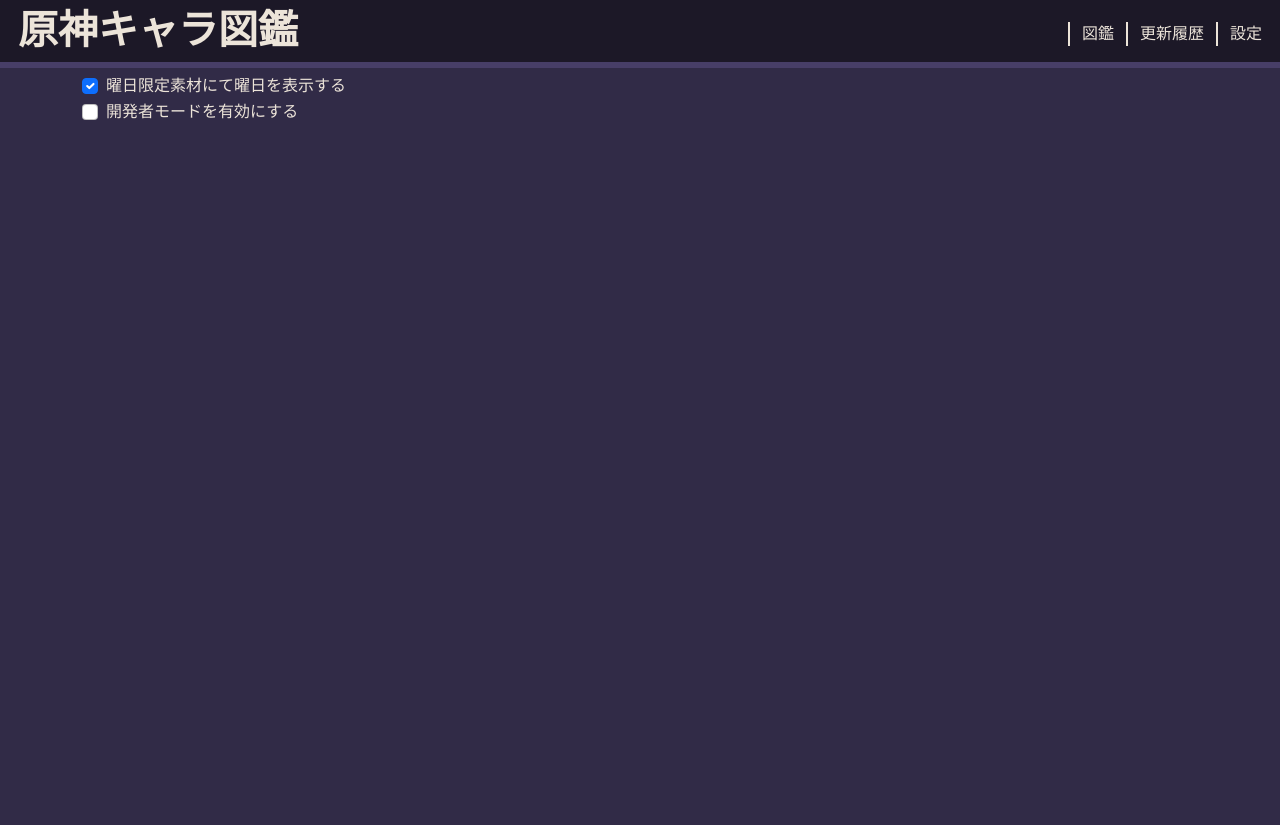
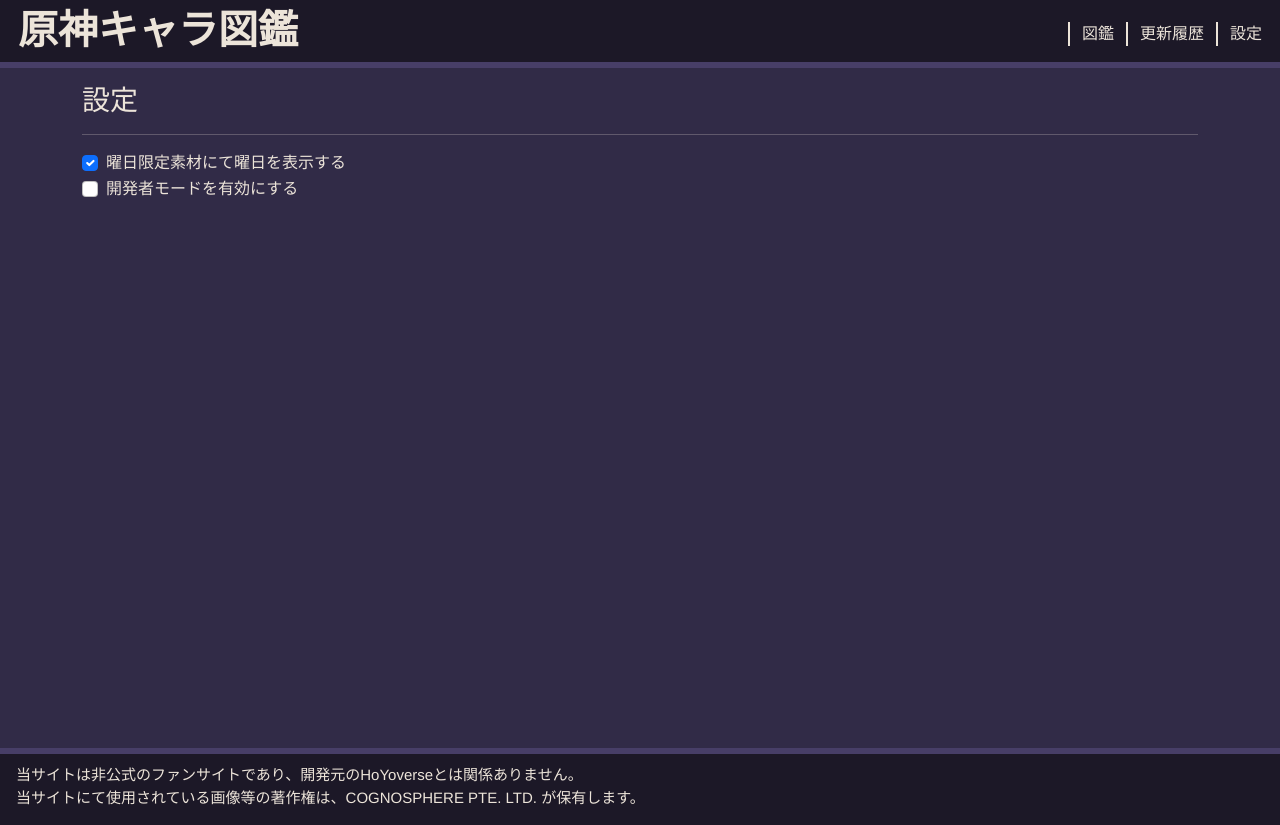
Before and after one commit to sqchaofan/gidict-dev, a Vue app: page / in a window 1280 px wide. Both pictures are taken after a click on the button "設定". Before the commit the page ends 800 px from the top, so only its background shows below. Built offline with nearby package versions, Linux system fonts and the light colour scheme.

Commit message:
微調整

```diff
--- a/src/App.vue
+++ b/src/App.vue
@@ -72,7 +72,7 @@
 </script>
 
 <template>
-  <div class="header">
+  <div class="header sticky-top">
     <div class="container-fluid">
       <div class="row row-cols-auto align-items-center">
         <div class="col-auto me-auto">
@@ -106,13 +106,20 @@
     </div>
   </div>
 
-  <div class="mainpage">
+  <div class="mainpage py-3">
     <CharaList v-if="page==='main'" :showWday="cfg.showWday" />
     <ChangeLog v-if="page==='changelog'" />
     <Config v-if="page==='config'" :devMode="cfg.devMode" :showWday="cfg.showWday" @resCfg="resCfg" />
     <ToolPage v-if="page==='tool'" />
     <Todo v-if="page==='todo'" />
   </div>
+
+  <footer class="bottom-100 p-3">
+    当サイトは非公式のファンサイトであり、開発元のHoYoverseとは関係ありません。
+    <br />
+    当サイトにて使用されている画像等の著作権は、COGNOSPHERE PTE. LTD. が保有します。
+
+  </footer>
 </template>
 
 <style lang="scss">
@@ -123,10 +130,20 @@
   box-shadow: inset 0px -6px $bg-light-color;
 }
 
+footer{
+  font-size: 13px;
+  background-color: $bg-strong-color;
+  color:$text-color;
+  box-shadow: inset 0px 6px $bg-light-color;
+  @media screen and (min-width: 768px){
+    font-size: 15px;
+  }
+}
+
 .mainpage{
-  padding: 6px 0px;
   background-color: $bg-color;
   color: $text-color;
+  min-height: 85vh;
 }
 
 </style>
--- a/src/assets/chara.json
+++ b/src/assets/chara.json
@@ -345,16 +345,16 @@
         "name_en": "Beidou",
         "name_img": "Beidou",
         "weapon": "両手剣",
-        "element_en": "anemo",
+        "element_en": "electro",
         "country": "璃月",
         "birthday": "2月14日",
         "materials":[
             "104144",
             "113002",
-            "100058",
-            "112040",
-            "104312",
-            "113007"
+            "100028",
+            "112037",
+            "104318",
+            "113005"
         ]
     },{
         "id": "1003",
--- a/src/assets/style.scss
+++ b/src/assets/style.scss
@@ -3,7 +3,7 @@
 }
 
 html{
-    background-color: $bg-color;
+    background-color: $bg-strong-color;
     color: $text-color;
 }
 td, tr{
--- a/src/components/CharaList.vue
+++ b/src/components/CharaList.vue
@@ -26,8 +26,8 @@
                 "稲妻":{"name":"稲妻", "checked": true},
                 "稲妻":{"name":"稲妻", "checked": true},
                 "スメール":{"name":"スメール", "checked": true},
+                "フォンテーヌ":{"name":"フォンテーヌ", "checked": true},
                 "ナタ":{"name":"ナタ", "checked": true},
-                "フォンテーヌ":{"name":"フォンテーヌ", "checked": true},
                 "スネージナヤ":{"name":"スネージナヤ", "checked": true},
                 "その他":{"name":"その他", "checked": true}
             },
@@ -112,7 +112,7 @@
 </script>
 
 <template>
-  <div class="container-xl position-relative">
+  <div class="container-xl">
     <div class="row align-items-center gx-2">
       <div class="col-xs-12 col-sm-auto">
         <button type="button" class="btn btnx-gv-yellow" data-bs-toggle="modal" data-bs-target="#filterModal">
@@ -131,8 +131,8 @@
         <thead>
           <tr>
             <th scope="col" style="width: 64px">画像</th>
-            <th scope="col" style="width: 25%">名前</th>
-            <th scope="col" style="width: 12%">武器</th>
+            <th scope="col" style="width: 23%">名前</th>
+            <th scope="col" style="width: 14%">武器</th>
             <th scope="col">育成素材</th>
           </tr>
         </thead>
--- a/src/components/Config.vue
+++ b/src/components/Config.vue
@@ -16,6 +16,8 @@
 
 <template>
     <div class="container-xl">
+        <h3>設定</h3>
+        <hr />
         <div class="form-check col">
             <input v-model="cfgs_showWday" class="form-check-input" type="checkbox" value="" id="cfgs_showWday" :checked="cfgs_showWday">
             <label class="form-check-label" for="cfgs_showWday">
```
